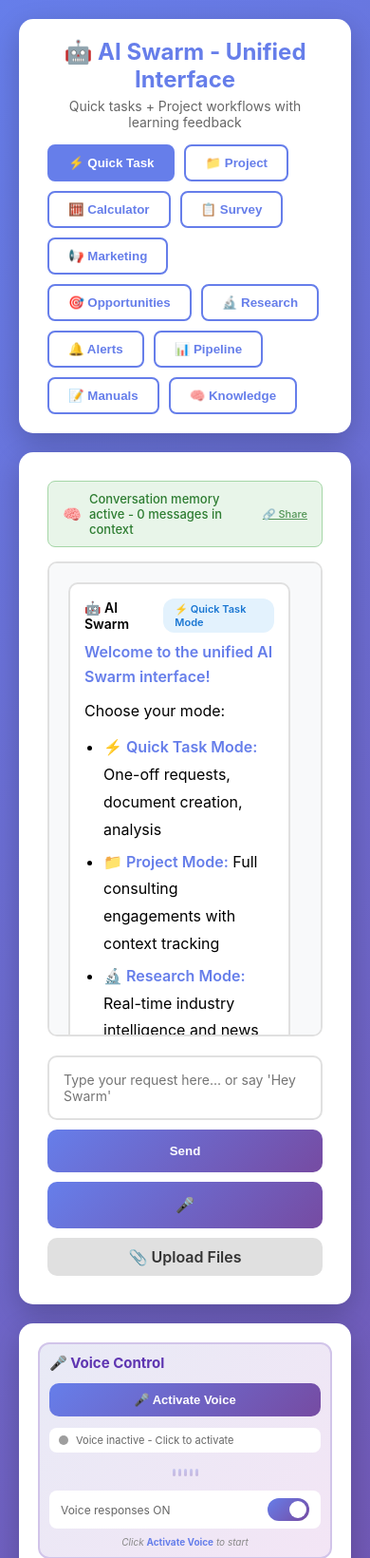
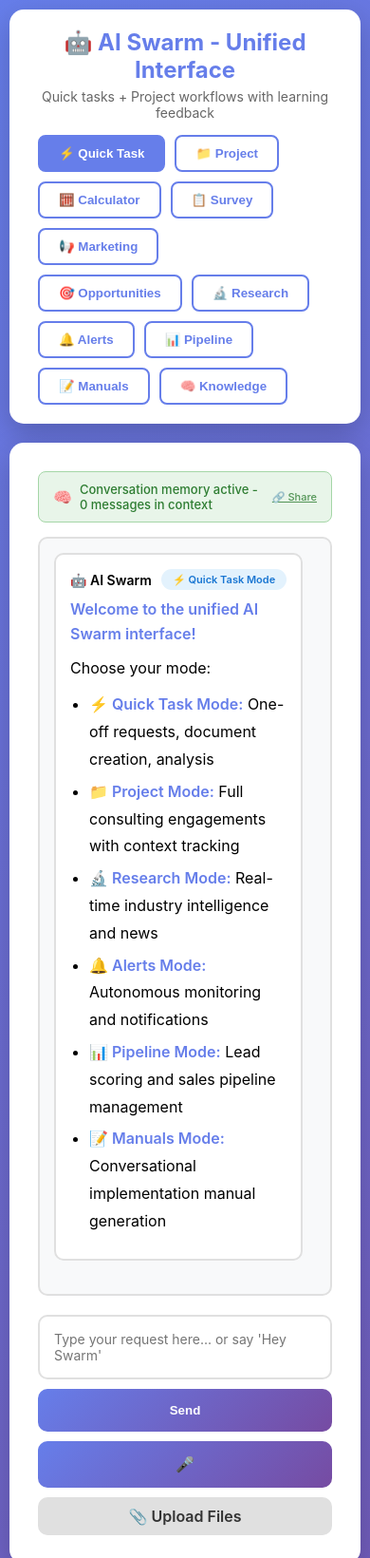
Before and after one commit to Hyperiongate/ai-swarm-orchestrator, a Flask app: page / in a window 390 px wide. Shown: the top 1640 px of the page at 95% size. Run offline with Flask 3, Linux system fonts and the light colour scheme; data comes from the database, SQL or seed files in the repository; data that the repository does not hold is empty; parts of the project's set-up code (start-up, migrations or seed data) failed here and were passed over; some libraries are stand-ins or nearby versions.

Commit message:
Update swarm-styles.css

```diff
--- a/static/css/swarm-styles.css
+++ b/static/css/swarm-styles.css
@@ -5,6 +5,14 @@ Shiftwork Solutions LLC
 =============================================================================
 
 CHANGE LOG:
+- February 8, 2026: FIXED CONVERSATION SCROLLING ISSUE
+  * Changed .conversation from fixed height (500px) to responsive max-height
+  * Added calc(100vh - 350px) for dynamic viewport-based sizing
+  * Added min-height: 400px to prevent too-small conversations
+  * Prevents page from growing with more messages
+  * Input box always visible without scrolling page
+  * CRITICAL FIX: Solves "page gets bigger and bigger" issue
+
 - January 23, 2026: Added Voice Control Styles
   * Added .voice-control-section with visual hierarchy
   * Added .voice-activate-btn with state animations (inactive, listening, recording, speaking)
@@ -37,9 +45,9 @@ SECTIONS:
 1. Reset & Base Styles
 2. Layout Components (Container, Header, Grid)
 3. Sidebar Styles
-4. Voice Control Section (NEW)
+4. Voice Control Section
 5. Conversations Section (Memory Feature)
-6. Main Content & Conversation
+6. Main Content & Conversation ***FIXED***
 7. Memory Indicator (Memory Feature)
 8. Messages & Formatting
 9. Feedback System
@@ -49,6 +57,7 @@ SECTIONS:
 13. AI Response Formatting
 14. Utility Classes
 15. Responsive Styles
+16. Documents Section
 
 =============================================================================
 */
@@ -235,7 +244,7 @@ body {
 }
 
 /* =============================================================================
-   4. VOICE CONTROL SECTION (NEW)
+   4. VOICE CONTROL SECTION
    ============================================================================= */
 
 .voice-control-section {
@@ -751,7 +760,7 @@ body {
 }
 
 /* =============================================================================
-   6. MAIN CONTENT & CONVERSATION
+   6. MAIN CONTENT & CONVERSATION ***FIXED FOR SCROLLING***
    ============================================================================= */
 
 .main-content {
@@ -761,14 +770,56 @@ body {
     box-shadow: 0 10px 30px rgba(0,0,0,0.2);
 }
 
+/*
+ * CRITICAL FIX - February 8, 2026
+ *
+ * OLD: height: 500px (caused page to grow infinitely)
+ * NEW: max-height with viewport calculation (locks conversation area)
+ *
+ * This ensures:
+ * - Conversation area has maximum height based on viewport
+ * - Only messages scroll, not entire page
+ * - Input box always visible at bottom
+ * - Page doesn't grow as conversation gets longer
+ */
 .conversation {
-    height: 500px;
+    /* Use viewport height minus space for header + input + padding */
+    max-height: calc(100vh - 350px);
+
+    /* Ensure minimum usable height */
+    min-height: 400px;
+
+    /* Allow natural height up to max-height */
+    height: auto;
+
+    /* Enable scrolling when content exceeds max-height */
     overflow-y: auto;
+    overflow-x: hidden;
+
+    /* Styling */
     border: 2px solid #e0e0e0;
     border-radius: 10px;
     padding: 20px;
     margin-bottom: 20px;
     background: #f8f9fa;
+
+    /* Smooth scrolling */
+    scroll-behavior: smooth;
+}
+
+/* Adjust calculation for smaller screens */
+@media (max-height: 800px) {
+    .conversation {
+        max-height: calc(100vh - 300px);
+        min-height: 300px;
+    }
+}
+
+@media (max-height: 600px) {
+    .conversation {
+        max-height: calc(100vh - 250px);
+        min-height: 200px;
+    }
 }
 
 /* =============================================================================
@@ -1396,9 +1447,19 @@ body {
     .voice-waveform {
         height: 20px;
     }
+
+    /* Adjust conversation height for tablets */
+    .conversation {
+        max-height: calc(100vh - 400px);
+        min-height: 300px;
+    }
 }
 
 @media (max-width: 768px) {
+    body {
+        padding: 10px;
+    }
+
     .header {
         flex-direction: column;
         gap: 15px;
@@ -1460,10 +1521,17 @@ body {
         padding: 12px 18px;
         font-size: 16px;
     }
-}
+
+    /* Mobile conversation adjustments */
+    .conversation {
+        max-height: calc(100vh - 320px);
+        min-height: 250px;
+        padding: 15px;
+    }
+}
+
 /* =============================================================================
-   DOCUMENTS SECTION STYLES (Added January 23, 2026)
-   Add these styles to swarm-styles.css
+   16. DOCUMENTS SECTION STYLES
    ============================================================================= */
 
 /* Documents Section Header */
@@ -1696,4 +1764,5 @@ body {
         font-size: 11px;
     }
 }
+
 /* I did no harm and this file is not truncated */
```
